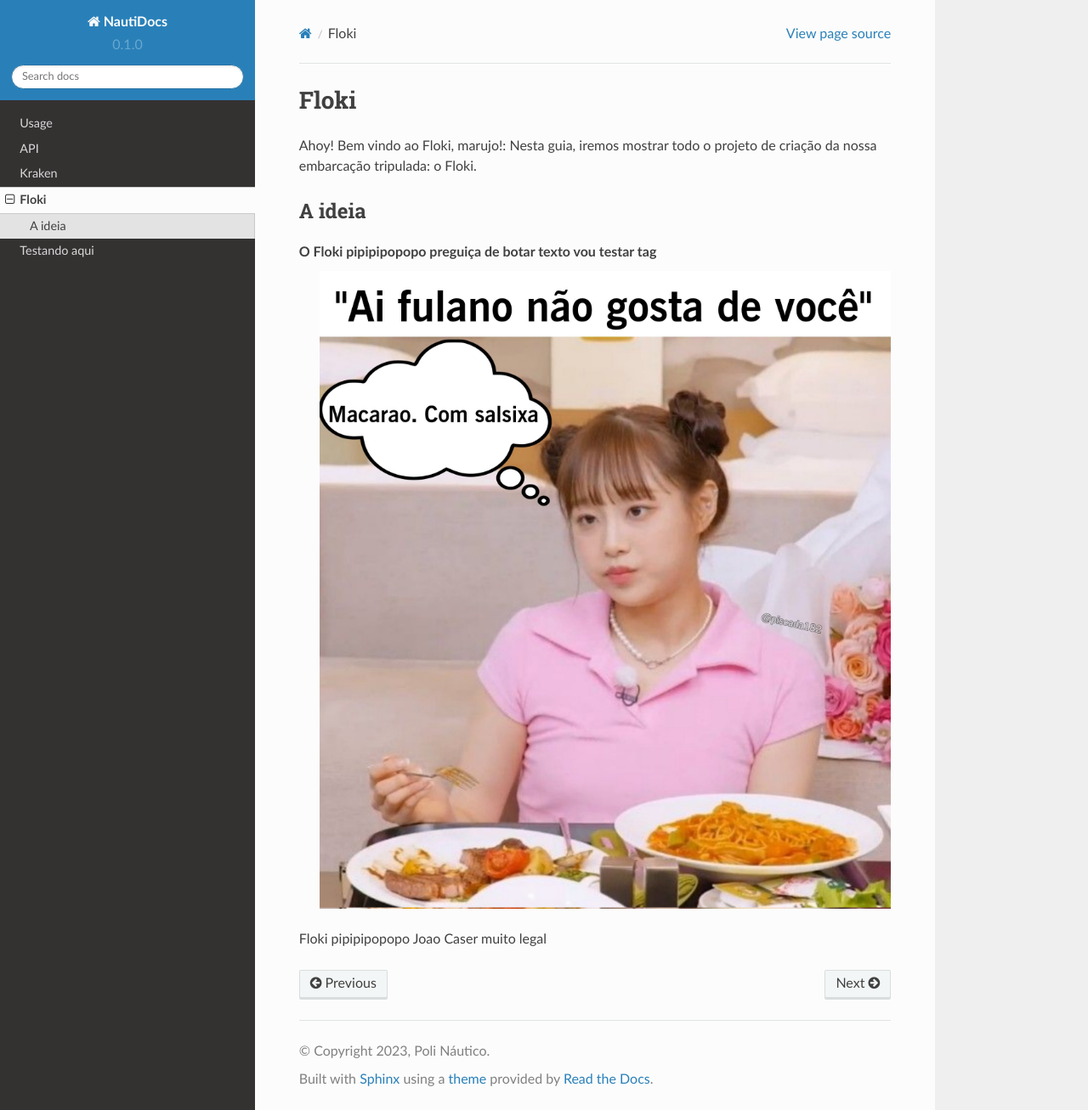
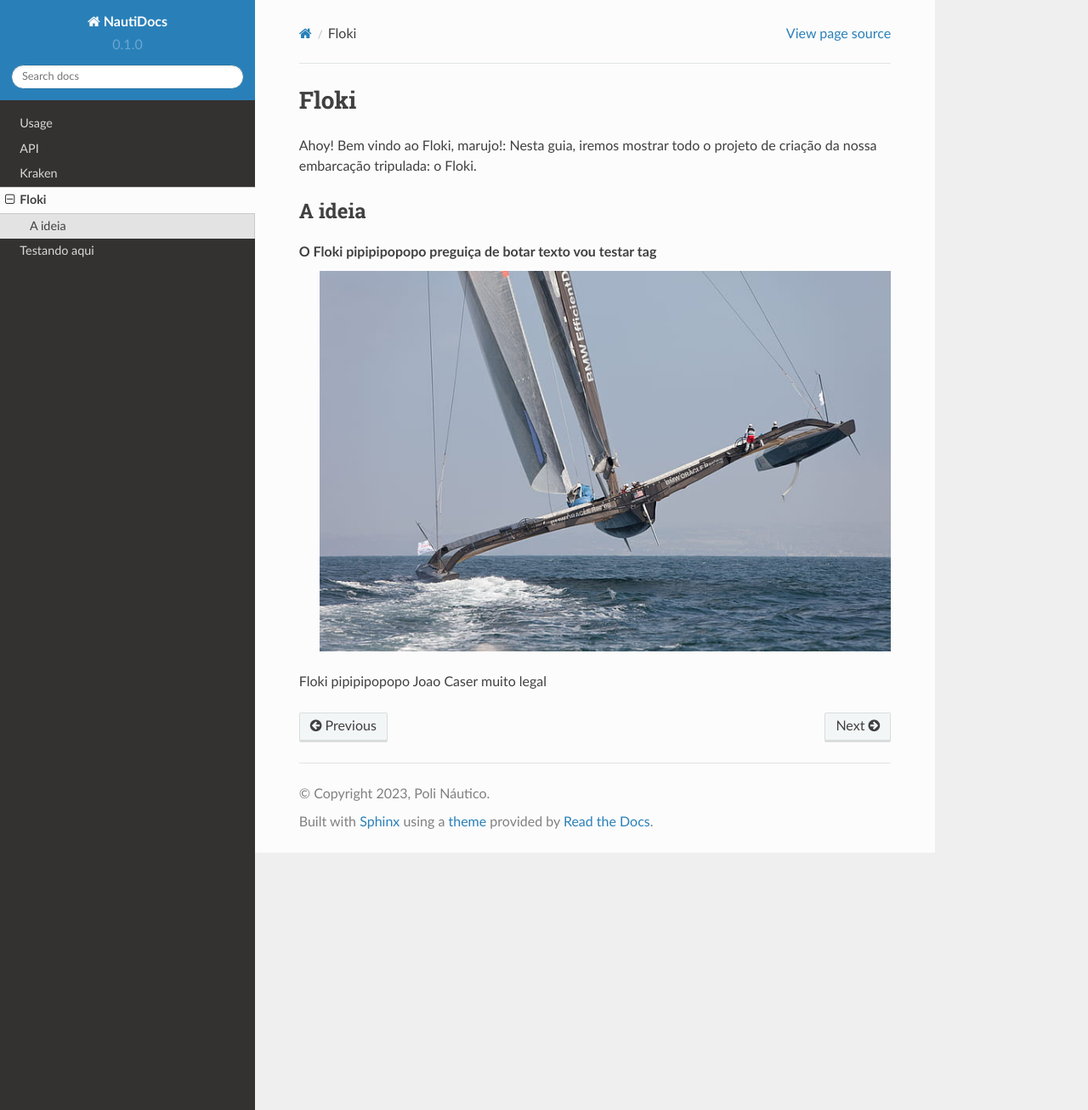
Before and after one commit to polinautico/readthedocs, a Sphinx documentation site: the page built from docs/source/floki.rst, in a window 1280 px wide and 1307 px high. Shown: the whole window at 85% size. Built offline with Sphinx 7.4.7 and the Read the Docs theme 2.0.0, drawn with Linux system fonts in a browser that asks for light colours; pages that are not in the unit, such as notebooks, are missing from menus.

Commit message:
Update floki.rst

```diff
--- a/docs/source/floki.rst
+++ b/docs/source/floki.rst
@@ -8,6 +8,6 @@ A ideia
 ------------
 
 O Floki pipipipopopo preguiça de botar texto vou testar tag
-   .. image:: imagens/teste.jfif
+   .. image:: imagens/trimaraex.jpg
 
 Floki pipipipopopo Joao Caser muito legal
```
